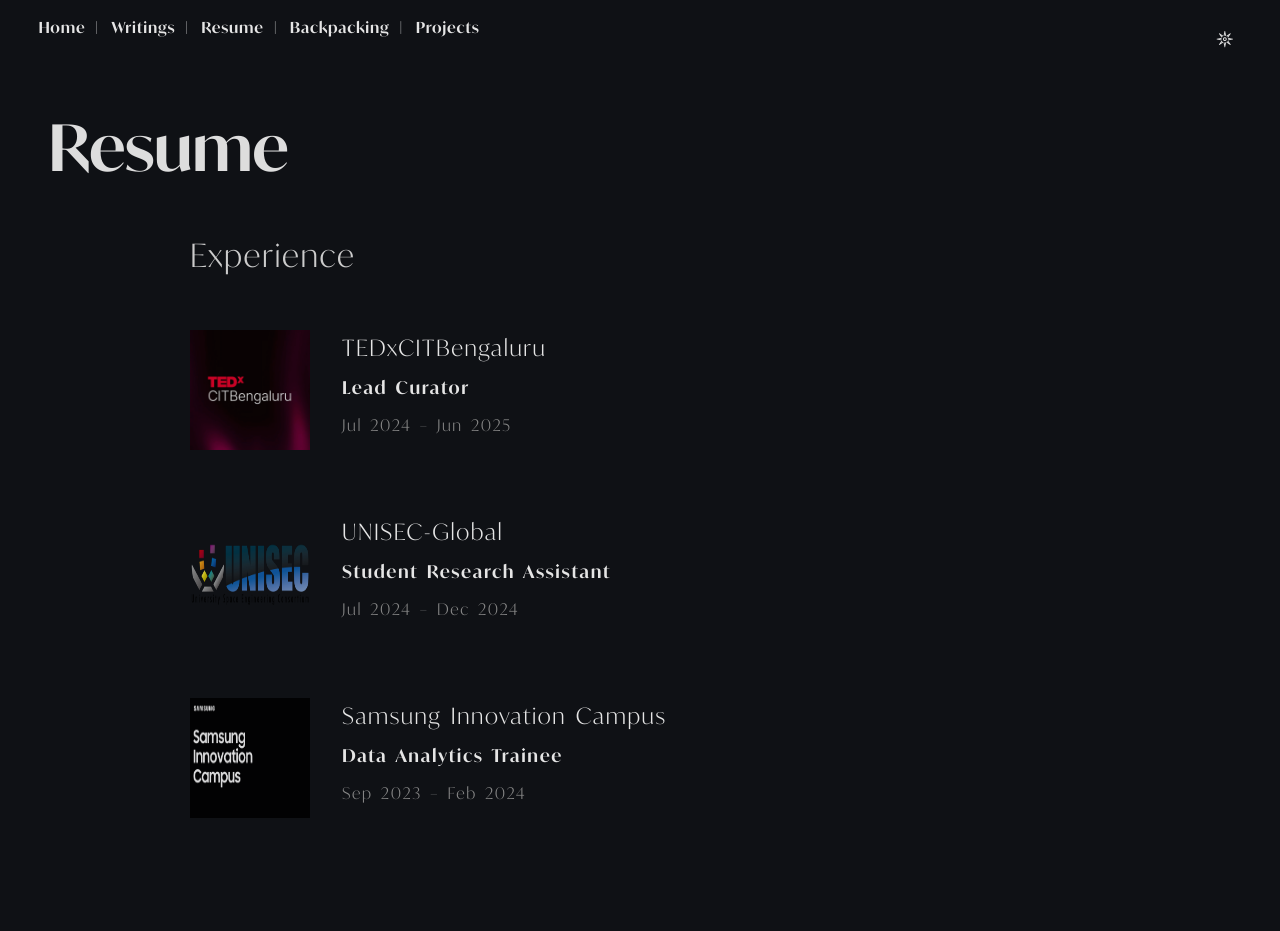
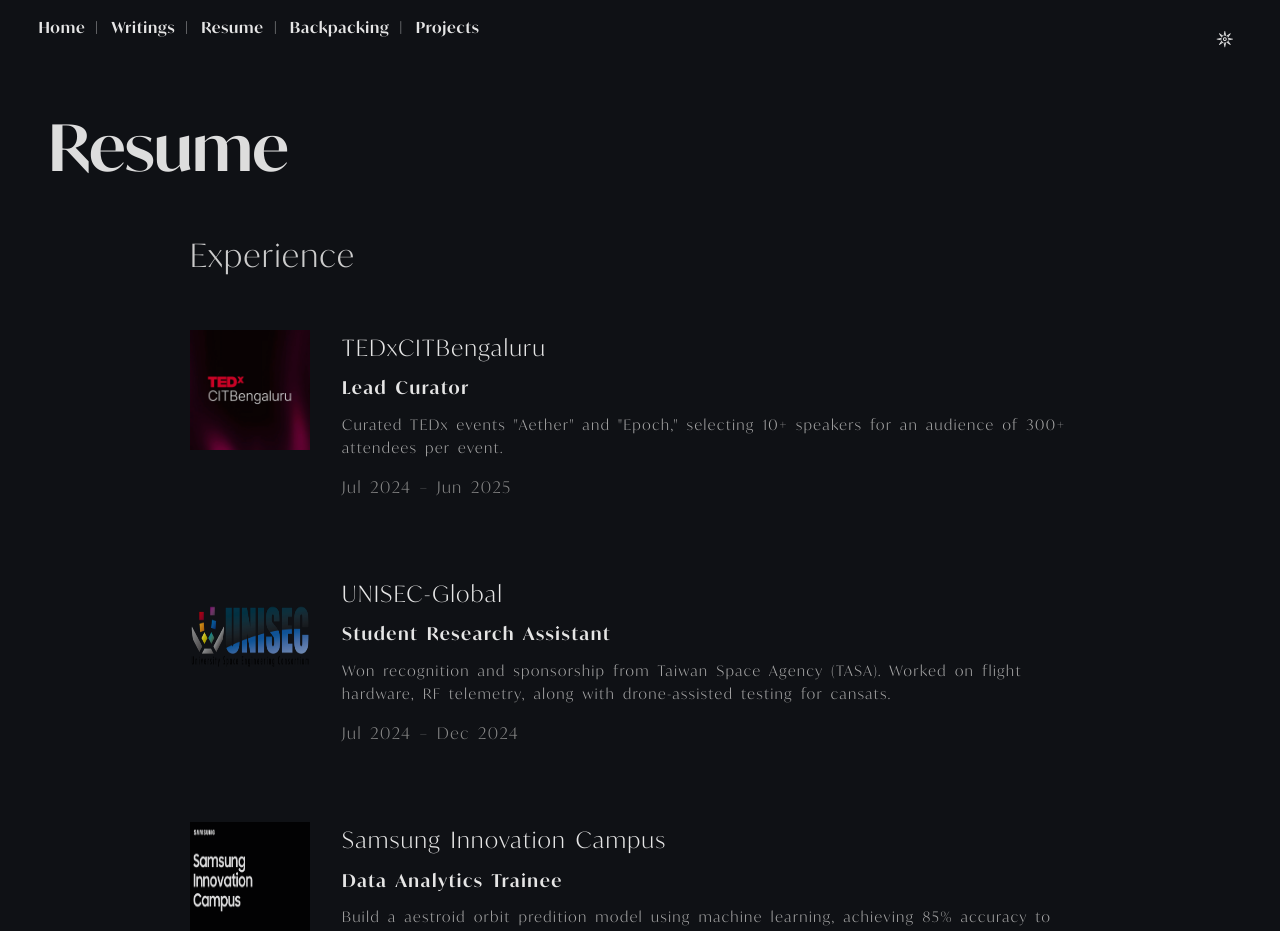
Before and after one commit to roshanibankar/iPortfolio, a React (Vite) app: page /resume in a window 1280 px wide. Shown: the top 931 px of the page. Built offline with nearby package versions, Linux system fonts and the light colour scheme; the HTML template or start-up script is replaced by a standard one.

Commit message:
old changes

```diff
--- a/src/pages/Resume.tsx
+++ b/src/pages/Resume.tsx
@@ -19,6 +19,7 @@
             <div>
               <span className="org-name">TEDxCITBengaluru</span>
               <span className="role-name">Lead Curator</span>
+              <span className="resume-submeta">Curated TEDx events "Aether" and "Epoch," selecting 10+ speakers for an audience of 300+ attendees per event. </span>
               <span className="resume-meta">Jul 2024 – Jun 2025</span>
             </div>
           </div>
@@ -28,6 +29,7 @@
             <div>
               <span className="org-name">UNISEC-Global</span>
               <span className="role-name">Student Research Assistant</span>
+              <span className="resume-submeta">Won recognition and sponsorship from Taiwan Space Agency (TASA). Worked on flight hardware, RF telemetry, along with drone-assisted testing for cansats.</span>
               <span className="resume-meta">Jul 2024 – Dec 2024</span>
             </div>
           </div>
@@ -37,6 +39,7 @@
             <div>
               <span className="org-name">Samsung Innovation Campus</span>
               <span className="role-name">Data Analytics Trainee</span>
+              <span className="resume-submeta">Build a aestroid orbit predition model using machine learning, achieving 85% accuracy to visualize asteroid trajectories and impact probabilities.</span>
               <span className="resume-meta">Sep 2023 – Feb 2024</span>
             </div>
           </div>
```
